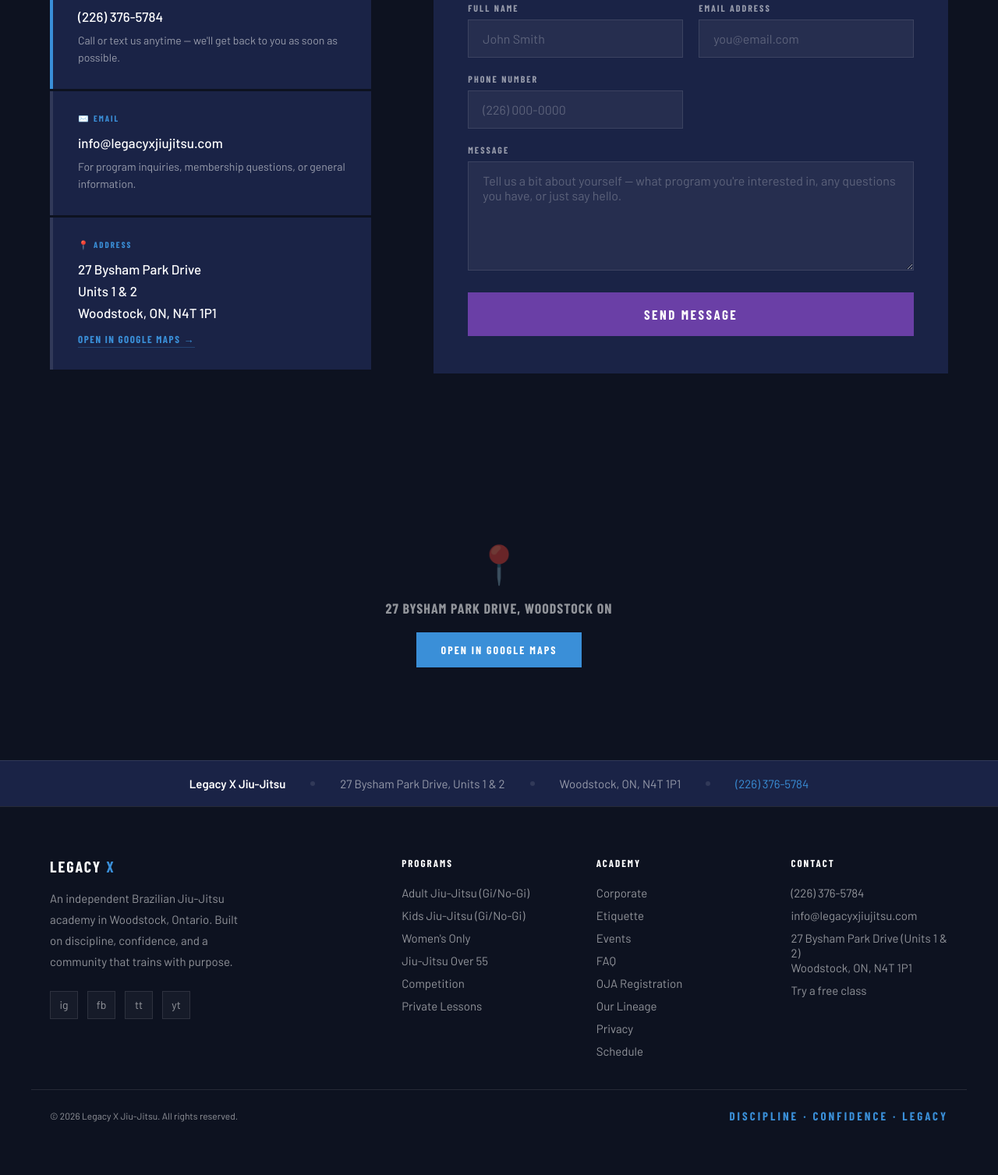
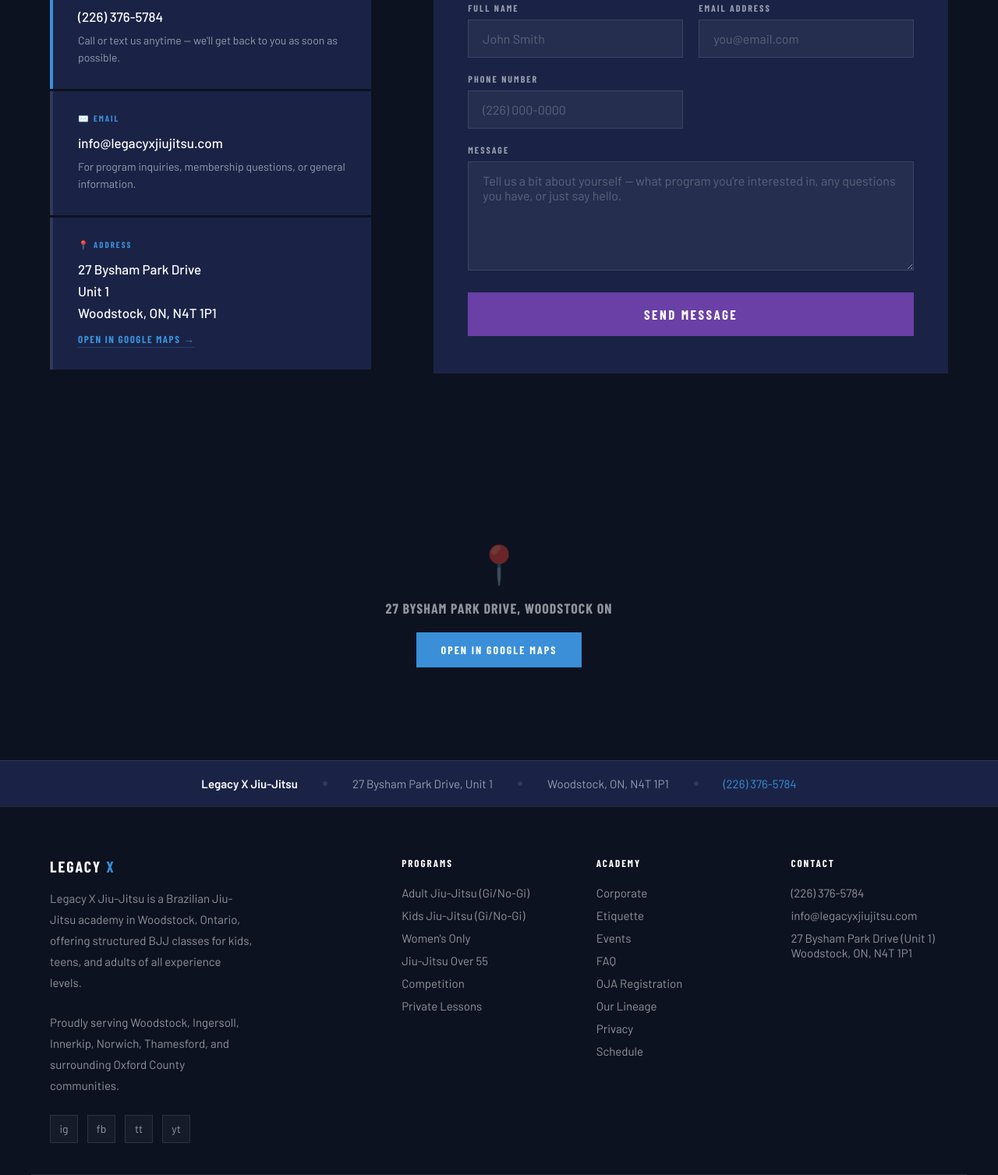
Before and after one commit to legacy3x/legacyXjiujitsuNew, a plain HTML site: page contact.html in a window 1280 px wide. Shown: the part 853-2360 px from the top of the page at 78% size. Before the commit the page ends 2317 px from the top, so only its background shows below. Drawn offline with nearby package versions, Linux system fonts and the light colour scheme; a web font is replaced by a local one.

Commit message:
Footer: new description, Unit 1 address, remove free class link

```diff
--- a/contact.html
+++ b/contact.html
@@ -484,7 +484,7 @@ footer { background: var(--dark); border-top: 1px solid var(--border); }
       <div class="info-block">
         <div class="info-block-label">📍 Address</div>
         <div class="info-block-value">
-          27 Bysham Park Drive<br/>Units 1 &amp; 2<br/>Woodstock, ON, N4T 1P1
+          27 Bysham Park Drive<br/>Unit 1<br/>Woodstock, ON, N4T 1P1
         </div>
         <a href="https://maps.google.com/?q=27+Bysham+Park+Drive+Woodstock+ON" target="_blank" class="map-link">
           Open in Google Maps →
@@ -548,7 +548,7 @@ footer { background: var(--dark); border-top: 1px solid var(--border); }
   <div class="map-address-bar">
     <div class="map-address-item"><strong>Legacy X Jiu-Jitsu</strong></div>
     <div class="map-address-dot"></div>
-    <div class="map-address-item">27 Bysham Park Drive, Units 1 &amp; 2</div>
+    <div class="map-address-item">27 Bysham Park Drive, Unit 1</div>
     <div class="map-address-dot"></div>
     <div class="map-address-item">Woodstock, ON, N4T 1P1</div>
     <div class="map-address-dot"></div>
@@ -561,7 +561,8 @@ footer { background: var(--dark); border-top: 1px solid var(--border); }
   <div class="footer-inner">
     <div class="footer-brand">
       <div class="nav-logo">Legacy <span class="x">X</span></div>
-      <p>An independent Brazilian Jiu-Jitsu academy in Woodstock, Ontario. Built on discipline, confidence, and a community that trains with purpose.</p>
+      <p>Legacy X Jiu-Jitsu is a Brazilian Jiu-Jitsu academy in Woodstock, Ontario, offering structured BJJ classes for kids, teens, and adults of all experience levels.</p>
+      <p>Proudly serving Woodstock, Ingersoll, Innerkip, Norwich, Thamesford, and surrounding Oxford County communities.</p>
       <div class="footer-socials">
         <a href="#" class="social-link">ig</a>
         <a href="#" class="social-link">fb</a>
@@ -598,8 +599,7 @@ footer { background: var(--dark); border-top: 1px solid var(--border); }
       <ul>
         <li><a href="tel:2263765784">(226) 376-5784</a></li>
         <li><a href="mailto:info@legacyxjiujitsu.com">info@legacyxjiujitsu.com</a></li>
-        <li><a href="https://maps.google.com/?q=27+Bysham+Park+Drive+Woodstock+ON" target="_blank">27 Bysham Park Drive (Units 1 &amp; 2)<br/>Woodstock, ON, N4T 1P1</a></li>
-        <li><a href="https://legacy-x-jiujitsu.gymdesk.com/signup" target="_blank">Try a free class</a></li>
+        <li><a href="https://maps.google.com/?q=27+Bysham+Park+Drive+Woodstock+ON" target="_blank">27 Bysham Park Drive (Unit 1)<br/>Woodstock, ON, N4T 1P1</a></li>
       </ul>
     </div>
   </div>
```
Also changed, not shown: about.html (+3 -3 lines), corporate.html (+3 -3 lines), etiquette.html (+3 -3 lines), events.html (+3 -3 lines), faq.html (+3 -3 lines), index.html (+3 -3 lines), instructors.html (+3 -3 lines), our-lineage.html (+3 -3 lines), privacy.html (+3 -3 lines), programs.html (+3 -3 lines), programs/adult-jiu-jitsu.html (+4 -4 lines), programs/competition.html (+3 -3 lines), programs/jiu-jitsu-over-55.html (+4 -4 lines), programs/kids-jiu-jitsu.html (+4 -4 lines), 4 more files.
